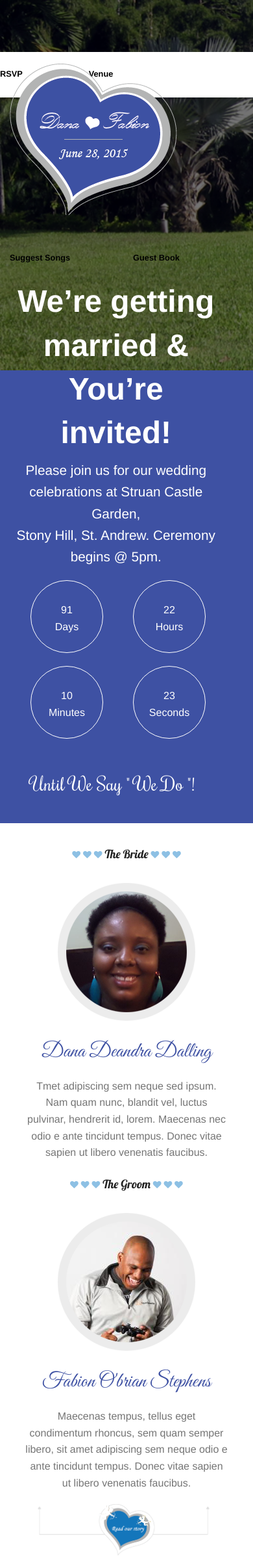
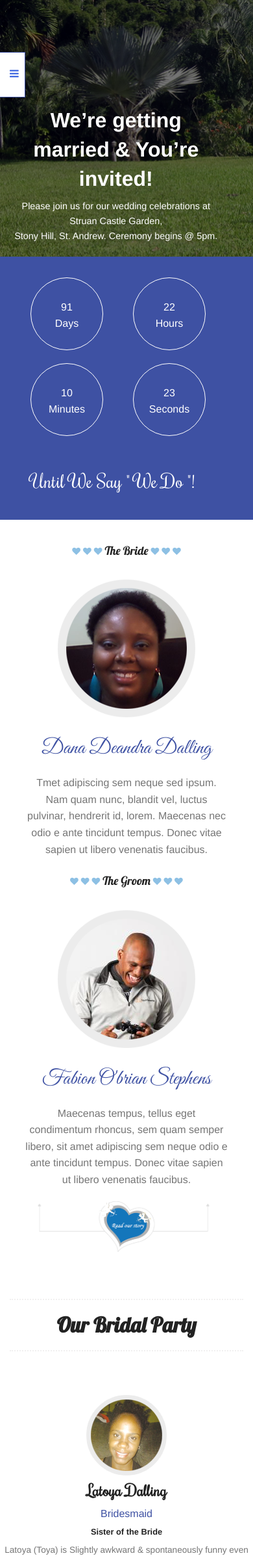
Before and after one commit to Dana-Dalling/thestephensfamilyhq, a PHP site: page / in a window 390 px wide. Shown: the top 2398 px of the page at 65% size. Run offline with PHP 8.4, Linux system fonts and the light colour scheme; some libraries are stand-ins or nearby versions; some web fonts are replaced.

Commit message:
Update bridal party text and add mobile responsive

```diff
--- a/css/main.css
+++ b/css/main.css
@@ -7,43 +7,67 @@
   background-size: cover;
 }
 
-/* line 8, ../sass/main.sass */
-.header-container {
-  background: #ffffff;
-  max-height: 70px;
-}
-
-/* line 14, ../sass/main.sass */
-.logo-container img {
-  margin: -3.3rem 0 2rem 0;
+/* line 9, ../sass/main.sass */
+.header-container #nav {
+  position: fixed;
+  width: 100%;
+  z-index: 999;
+  border-bottom: 1px solid #3D51A3;
+  min-height: 70px;
+  background: #fff;
+  border-top: 1px solid #3D51A3;
 }
 
 /* line 18, ../sass/main.sass */
+.main-menu {
+  margin-top: 1.3rem;
+}
+/* line 20, ../sass/main.sass */
+.main-menu i {
+  color: royalblue;
+}
+/* line 23, ../sass/main.sass */
+.main-menu a span {
+  font-size: 0.9rem;
+  color: grey !important;
+}
+
+/* line 28, ../sass/main.sass */
+.logo-container img {
+  margin: -3.3rem 0 2rem 0;
+  position: absolute;
+}
+
+/* line 32, ../sass/main.sass */
+.you-are-invited {
+  padding-top: 13rem;
+}
+/* line 34, ../sass/main.sass */
 .you-are-invited h1 {
   color: #ffffff;
   font-weight: bold;
   font-size: 3rem;
 }
-/* line 22, ../sass/main.sass */
+/* line 38, ../sass/main.sass */
 .you-are-invited p {
   color: #ffffff;
   font-weight: 300;
   font-size: 1.3rem;
 }
 
-/* line 28, ../sass/main.sass */
+/* line 44, ../sass/main.sass */
 .rsvp-cta p {
   padding: 1.4rem 0 0 0;
   border-bottom: dotted 2px #f1f0f0;
   color: #5c5c5c;
 }
 
-/* line 33, ../sass/main.sass */
+/* line 49, ../sass/main.sass */
 .rsvp-btn {
   background: #3e51a3;
 }
 
-/* line 36, ../sass/main.sass */
+/* line 52, ../sass/main.sass */
 .name {
   font-family: "Great Vibes", cursive;
   font-size: 2rem;
@@ -51,25 +75,25 @@
   color: #3e51a3;
 }
 
-/* line 42, ../sass/main.sass */
+/* line 58, ../sass/main.sass */
 .about {
   padding: 0 1.5rem;
   font-weight: 300;
   color: #757575;
 }
 
-/* line 48, ../sass/main.sass */
+/* line 64, ../sass/main.sass */
 #nav li {
   font-size: 0.8rem;
   margin-top: 1.5rem;
   font-weight: 600;
 }
-/* line 52, ../sass/main.sass */
+/* line 68, ../sass/main.sass */
 #nav li a {
   color: #000000;
 }
 
-/* line 56, ../sass/main.sass */
+/* line 72, ../sass/main.sass */
 .main-heading h5 {
   border-bottom: dotted 2px #f1f0f0;
   font-weight: bold;
@@ -79,94 +103,104 @@
   font-size: 2rem;
   font-family: "Lobster", cursive;
 }
-/* line 64, ../sass/main.sass */
+/* line 80, ../sass/main.sass */
 .main-heading p {
   font-weight: bold;
 }
 
-/* line 68, ../sass/main.sass */
+/* line 84, ../sass/main.sass */
 .our-bridal-party {
   margin-bottom: 3rem;
 }
-/* line 70, ../sass/main.sass */
+/* line 86, ../sass/main.sass */
 .our-bridal-party h3 {
   font-size: 1.5em;
   font-weight: bold;
   font-family: "Rochester", cursive;
 }
-/* line 74, ../sass/main.sass */
+/* line 90, ../sass/main.sass */
 .our-bridal-party h6 {
   color: #3e51a3;
   font-weight: 500;
 }
-/* line 77, ../sass/main.sass */
+/* line 93, ../sass/main.sass */
+.our-bridal-party h5 {
+  font-size: 0.8rem;
+  font-weight: bold;
+}
+/* line 96, ../sass/main.sass */
 .our-bridal-party p {
   font-weight: 300;
   color: #757575;
   font-size: 0.85rem;
 }
 
-/* line 83, ../sass/main.sass */
+/* line 102, ../sass/main.sass */
 .the-couple h4 {
   font-family: "Lobster", cursive;
 }
-/* line 85, ../sass/main.sass */
+/* line 104, ../sass/main.sass */
 .the-couple i {
   color: #8dc0e4 !important;
   font-size: 0.8rem;
   vertical-align: middle;
 }
-/* line 89, ../sass/main.sass */
+/* line 108, ../sass/main.sass */
 .the-couple img {
   margin-top: 1.5rem;
 }
 
-/* line 92, ../sass/main.sass */
+/* line 111, ../sass/main.sass */
 .footer {
   background: black;
   padding: 1.3rem 0 0 0;
 }
-/* line 95, ../sass/main.sass */
+/* line 114, ../sass/main.sass */
 .footer p {
   font-size: 0.8rem;
   color: #9B9B9B;
 }
-/* line 98, ../sass/main.sass */
+/* line 117, ../sass/main.sass */
 .footer i {
   font-size: 0.3rem;
 }
 
-/* line 101, ../sass/main.sass */
+/* line 120, ../sass/main.sass */
+.boldy {
+  font-weight: bold;
+}
+
+/* line 123, ../sass/main.sass */
 .our-story-img {
   margin: 0 0 2.5rem 0;
 }
 
-/* line 104, ../sass/main.sass */
+/* line 126, ../sass/main.sass */
 .count-down-container {
   background: #3e51a3;
   padding: 2rem;
   margin-bottom: 2rem;
 }
-/* line 108, ../sass/main.sass */
+/* line 130, ../sass/main.sass */
 .count-down-container h2 {
   color: #fff;
   margin-top: 1.8rem;
   text-transform: capitalize;
 }
 
-/* line 113, ../sass/main.sass */
+/* line 135, ../sass/main.sass */
 #rsvp {
   background: #3e51a3;
   padding: 2rem;
   margin-bottom: 2rem;
 }
-/* line 117, ../sass/main.sass */
+/* line 139, ../sass/main.sass */
 #rsvp label {
   font-weight: 300;
   color: #ffffff;
 }
 
-/* line 121, ../sass/main.sass */
+/* line 143, ../sass/main.sass */
 .rb-btn {
   background: #3e51a3 !important;
   color: white !important;
@@ -174,7 +208,7 @@
   border: solid 1px silver;
 }
 
-/* line 127, ../sass/main.sass */
+/* line 149, ../sass/main.sass */
 .form-fields {
   border-radius: 3px !important;
   padding: 1rem !important;
@@ -182,11 +216,11 @@
   min-height: 4rem;
 }
 
-/* line 133, ../sass/main.sass */
+/* line 155, ../sass/main.sass */
 .dancing-shoes-heading {
   border-top: dotted 2px #7889d2;
 }
-/* line 135, ../sass/main.sass */
+/* line 157, ../sass/main.sass */
 .dancing-shoes-heading h2 {
   font-family: "Rochester", cursive;
   color: #ffffff;
@@ -194,22 +228,22 @@
   font-size: 2rem;
 }
 
-/* line 141, ../sass/main.sass */
+/* line 163, ../sass/main.sass */
 .mb2 {
   margin-bottom: 2rem;
 }
 
-/* line 144, ../sass/main.sass */
+/* line 166, ../sass/main.sass */
 #map-canvas {
   width: 100%;
   height: 400px;
 }
-/* line 147, ../sass/main.sass */
+/* line 169, ../sass/main.sass */
 #map-canvas img {
   max-width: none;
 }
 
-/* line 150, ../sass/main.sass */
+/* line 172, ../sass/main.sass */
 .timer-circle {
   display: block;
   height: 7em;
@@ -218,23 +252,23 @@
   border-radius: 50%;
   color: #fff;
 }
-/* line 157, ../sass/main.sass */
+/* line 179, ../sass/main.sass */
 .timer-circle span {
   display: block;
   text-align: center;
 }
-/* line 160, ../sass/main.sass */
+/* line 182, ../sass/main.sass */
 .timer-circle span:first-child {
   padding-top: 2em;
 }
 
-/* line 163, ../sass/main.sass */
+/* line 185, ../sass/main.sass */
 .until-id-txt {
   font-family: "Rochester", cursive;
   font-size: 1.8rem;
 }
 
-/* line 168, ../sass/main.sass */
+/* line 190, ../sass/main.sass */
 #modalTitle {
   font-family: "Rochester", cursive;
   color: #3e51a3;
@@ -242,29 +276,71 @@
   text-align: center;
 }
 
-/* line 174, ../sass/main.sass */
+/* line 196, ../sass/main.sass */
 .reveal-modal {
   max-width: 32.5rem;
 }
 
-/* line 177, ../sass/main.sass */
+/* line 199, ../sass/main.sass */
 .lead {
   text-align: center;
   font-size: 0.8rem !important;
 }
 
-/* line 182, ../sass/main.sass */
+/* line 204, ../sass/main.sass */
 .boldy {
   font-weight: bold;
 }
 
-/* line 185, ../sass/main.sass */
+/* line 207, ../sass/main.sass */
 .highlight_field {
   border: 1px solid #E015D0;
   background: #E4CEE6;
 }
 
-/* line 190, ../sass/main.sass */
+/* line 212, ../sass/main.sass */
 #rsvp-response-msg.error {
   color: #F0A8EA;
 }
+
+/* line 215, ../sass/main.sass */
+.f-dropdown {
+  width: 300px !important;
+}
+
+@media only screen and (max-width: 40em) {
+  /* line 223, ../sass/main.sass */
+  .logo-container img {
+    margin: -3.3rem 0 2rem 0;
+    position: absolute;
+    width: 25%;
+    right: 9rem;
+    top: -1rem;
+  }
+
+  /* line 231, ../sass/main.sass */
+  .header-container #nav {
+    width: 10%;
+    border-right: solid 1px #3e51a3;
+    margin-right: 2rem;
+  }
+
+  /* line 236, ../sass/main.sass */
+  .you-are-invited {
+    padding-top: 5rem;
+  }
+  /* line 238, ../sass/main.sass */
+  .you-are-invited h1 {
+    font-size: 2rem;
+  }
+  /* line 240, ../sass/main.sass */
+  .you-are-invited p {
+    font-size: 0.9rem;
+  }
+
+  /* line 243, ../sass/main.sass */
+  .hero-bg {
+    min-height: 270px;
+    padding-top: 5rem;
+  }
+}
--- a/index.php
+++ b/index.php
@@ -12,26 +12,34 @@
   <body>
     <div class="hero-bg">
         <div class="header-container">
-            <div class="row" id="nav">
+          <div id="nav">
+            <div class="row">
                 <div class="small-12 medium-4 large-4 columns">
                     <div class="row">
-                        <ul class="small-block-grid-3 medium-block-grid-3 large-block-grid-3">
-                            <li><a href="#rsvp" rel="rsvp-region" class="m-header--menu-scroll-to">RSVP</a></li>
-                            <li><a href="#venue" rel="venue-region" class="m-header--menu-scroll-to">Venue</a></li>
-                         </ul>
-                    </div>
+                        <div class="small-12 medium-4 large-4 columns">
+                            <a data-dropdown="drop1" aria-controls="drop1" aria-expanded="false">
+                               <div class="main-menu">
+                                <i class="fa fa-bars"></i>
+                            </a>
+                                    <ul id="drop1" class="f-dropdown" data-dropdown-content aria-hidden="true" tabindex="-1">
+                                        <li><a href="#rsvp" rel="rsvp-region" class="m-header--menu-scroll-to">RSVP</a></li>
+                                        <li><a href="#venue" rel="venue-region" class="m-header--menu-scroll-to">Venue</a></li>
+                                        <li><a href="javascript:void(0)" data-reveal-id="myModal">Suggest Songs</a></li>
+                                        <li><a href="#guestbook" rel="guestbook-region" class="m-header--menu-scroll-to">Guest Book</a></li>
+                                    </ul>
+                                </div>
+                        </div>
                 </div>
+
+            </div>
                 <div class="small-12 medium-4 large-4 columns logo-container">
                     <img src="img/logo.png" title="Dana and Fabion">
                 </div>
                 <div class="small-12 medium-4 large-4 columns">
-                    <ul class="small-block-grid-2">
-                        <li><a href="javascript:void(0)" data-reveal-id="myModal">Suggest Songs</a></li>
-                        <li><a href="#guestbook" rel="guestbook-region" class="m-header--menu-scroll-to">Guest Book</a></li>
-                    </ul>
+
                 </div>
             </div>
-
+          </div>
             <div class="row">
                 <div class="small-11 large-centered columns text-center you-are-invited">
                     <h1>We’re getting married & You’re invited!</h1>
@@ -139,25 +147,34 @@
                 <img src="img/latoya.png">
                 <h3>Latoya Dalling</h3>
                 <h6>Bridesmaid</h6>
-                <p> Sister of the Bride</p>
+                <h5>Sister of the Bride</h5>
+                <p>Latoya (Toya) is Slightly awkward & spontaneously funny even when she's being laugh at.
+
+                </p>
             </li>
            <li>
                <img src="img/iana.png">
                <h3>Iana Cross</h3>
                <h6>Bridesmaid</h6>
-               <p> Sister of the Bride</p>
+               <h5>Sister of the Bride</h5>
+               <p>
+               Iana (Ana) is shy, Randomly crazy and is consider the Groom's "Squady".
+               </p>
+
            </li>
             <li>
                 <img src="img/kwami.png">
                 <h3>Kwami Roberts</h3>
                 <h6>Best Man</h6>
-                <p> Friend of the Groom</p>
+                <h5> Friend of the Groom</h5>
+                <p>Mauris eu dui vestibulum, maximus exet molestie felis Duis elementum dolor leo.</p>
             </li>
             <li>
                 <img src="img/oliver.png">
                 <h3>Oliver Stephens</h3>
                 <h6>Groomsman</h6>
-                <p> Brother of the Groom</p>
+                <h5>Brother of the Groom</h5>
+                <p> Duis elementum dolor leo. Mauris eu dui vestibulum, maximus ex et, molestie felis.</p>
             </li>
         </ul>
     </div>
@@ -198,9 +215,7 @@
     </div>
     <div class="row" id="venue-region">
         <div class="small-12 medium-12 large-12 columns text-center main-heading">
-            <h5>The Venue<br/>
-            Struan Castle Garden
-            </h5>
+            <h5>Struan Castle Garden</h5>
         </div>
     </div>
     <div class="row">
--- a/js/main.js
+++ b/js/main.js
@@ -40,7 +40,7 @@ $( document ).ready(function() {
     $(".m-header--menu-scroll-to").on('click',function() {
         var region = $(this).attr('rel');
         $('html, body').animate({
-            scrollTop: $("#"+region).offset().top
+            scrollTop: $("#"+region).offset().top-250
         }, 1000);
     });
 
--- a/sass/main.sass
+++ b/sass/main.sass
@@ -6,15 +6,31 @@
   background-size: cover
 
 .header-container
-  background: #ffffff
-  max-height: 70px
+  #nav
+    position: fixed
+    width: 100%
+    z-index: 999
+    border-bottom: 1px solid #3D51A3
+    min-height: 70px
+    background: #fff
+    border-top: 1px solid #3D51A3
 
+.main-menu
+  margin-top: 1.3rem
+  i
+    color: royalblue
+  a
+    span
+      font-size: 0.9rem
+      color: grey !important
 
 .logo-container
   img
     margin: -3.3rem 0 2rem 0
+    position: absolute
 
 .you-are-invited
+  padding-top: 13rem
   h1
     color: #ffffff
     font-weight: bold
@@ -74,6 +90,9 @@
   h6
     color: #3e51a3
     font-weight: 500
+  h5
+    font-size: 0.8rem
+    font-weight: bold
   p
     font-weight: 300
     color: #757575
@@ -97,6 +116,9 @@
     color: #9B9B9B
   i
     font-size: 0.3rem
+
+.boldy
+  font-weight: bold
 
 .our-story-img
   margin: 0 0 2.5rem 0
@@ -189,3 +211,35 @@
 #rsvp-response-msg
   &.error
     color: #F0A8EA
+
+.f-dropdown
+  width: 300px !important
+
+
+
+@media only screen and (max-width: 40em)
+
+  .logo-container
+    img
+      margin: -3.3rem 0 2rem 0
+      position: absolute
+      width: 25%
+      right: 9rem
+      top: -1rem
+
+  .header-container
+    #nav
+      width: 10%
+      border-right: solid 1px #3e51a3
+      margin-right: 2rem
+
+  .you-are-invited
+    padding-top: 5rem
+    h1
+      font-size: 2rem
+    p
+      font-size: 0.9rem
+
+  .hero-bg
+    min-height: 270px
+    padding-top: 5rem
```
Also changed, not shown: sass/main.css (+53 -4 lines), 1 other file.
